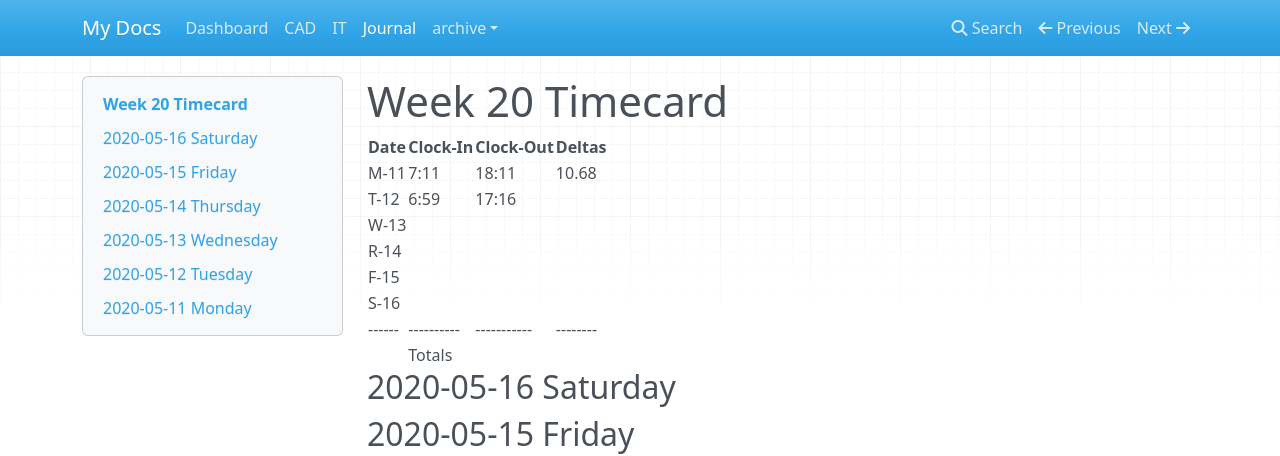
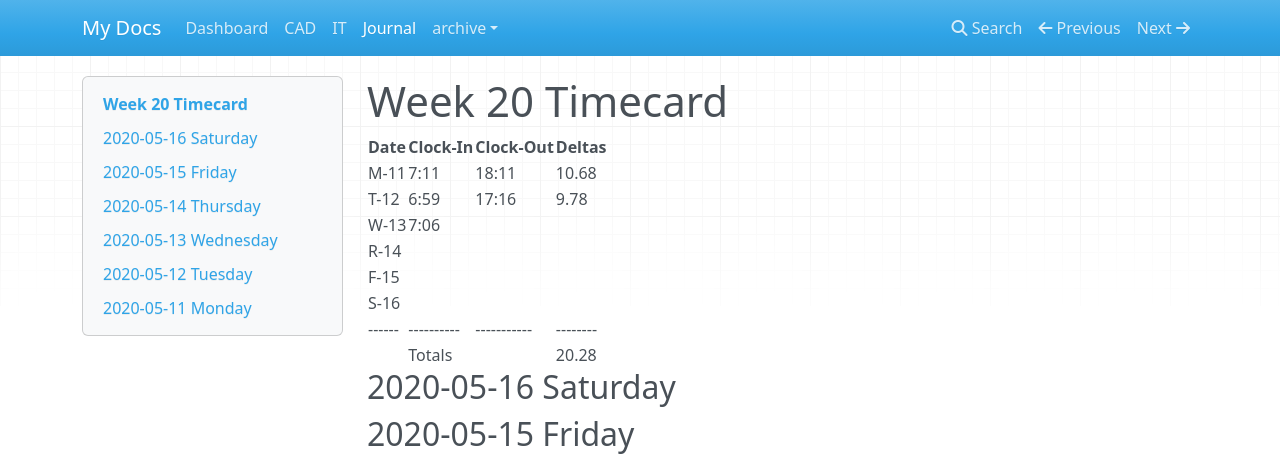
Before and after one commit to linux478/notebook, an MkDocs documentation site: the page built from docs/journal.md, in a window 1280 px wide. Shown: the top 456 px of the page. Built offline with MkDocs 1.6.1, drawn with Linux system fonts in a browser that asks for light colours; nearby versions of some CDN libraries.

Commit message:
ADD CLOCK IN AND DELTA

```diff
--- a/docs/journal.md
+++ b/docs/journal.md
@@ -6,13 +6,13 @@ title: Journal
 | Date | Clock-In | Clock-Out | Deltas |
 |------|----------|-----------|--------|
 | M-11 |  7:11    |   18:11   |  10.68 |
-| T-12 |  6:59    |   17:16   |        |
-| W-13 |          |           |        |
+| T-12 |  6:59    |   17:16   |   9.78 |
+| W-13 |  7:06    |           |        |
 | R-14 |          |           |        |
 | F-15 |          |           |        |
 | S-16 |          |           |        |
 |------|----------|-----------|--------|
-|      | Totals   |           |        |
+|      | Totals   |           |  20.28 |
 
 ## 2020-05-16 Saturday
 ## 2020-05-15 Friday
```
